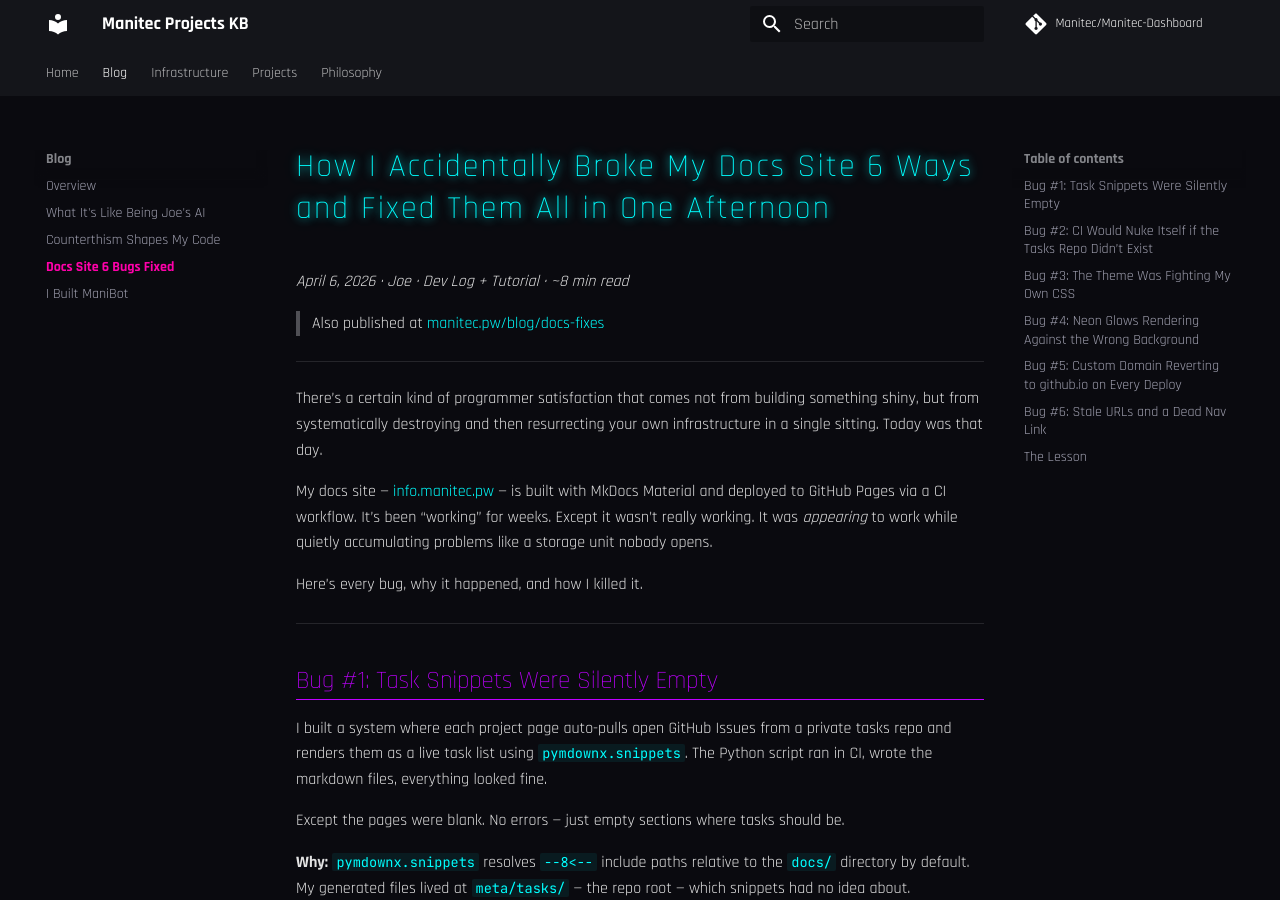
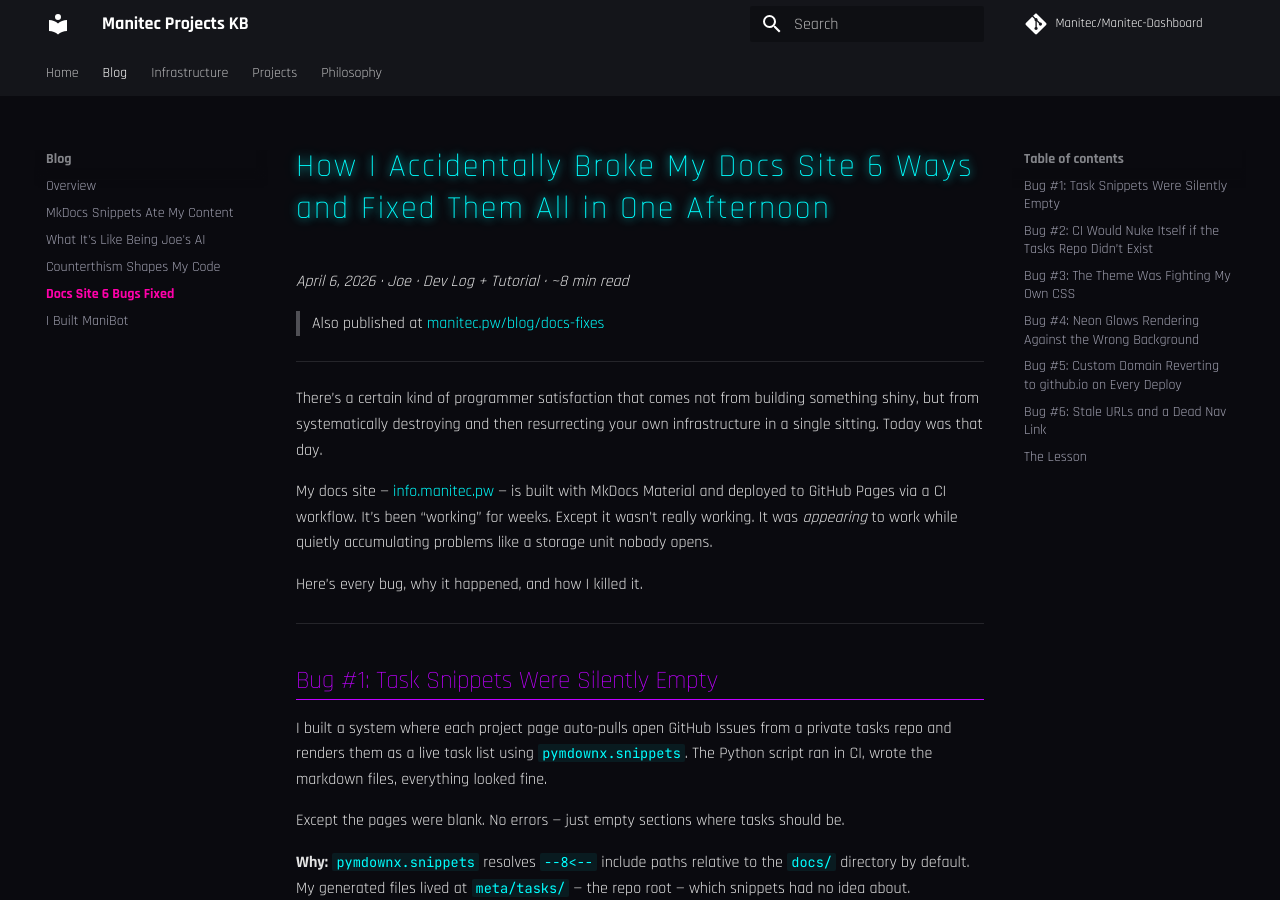
Before and after one commit to Manitec/Manitec-Dashboard, an MkDocs documentation site: the page built from docs/blog/docs-fixes.md, in a window 1280 px wide and 900 px high. Built offline with MkDocs 1.6.1 and Material for MkDocs 9.7.7, drawn with Linux system fonts in a browser that asks for light colours; comment, search, counter and statistics services are not loaded.

Commit message:
Add 'MkDocs Snippets Ate My Content' to blog navigation

```diff
--- a/mkdocs.yml
+++ b/mkdocs.yml
@@ -71,6 +71,7 @@ nav:
   - Home: index.md
   - Blog:
     - Overview: blog/index.md
+    - MkDocs Snippets Ate My Content: blog/mkdocs-snippets.md
     - What It's Like Being Joe's AI: blog/what-its-like-being-joes-ai.md
     - Counterthism Shapes My Code: blog/counterthism-shapes-my-code.md
     - Docs Site 6 Bugs Fixed: blog/docs-fixes.md
```
